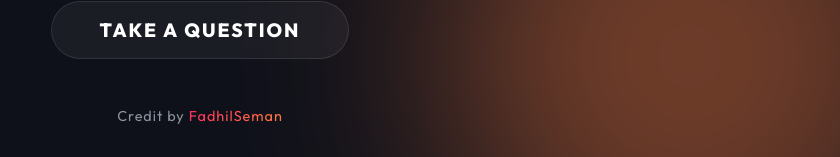
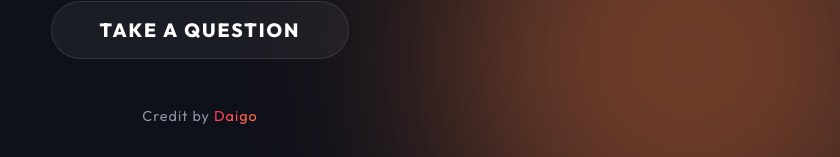
Before and after one commit to MuhammadFadhilSeman/Shuffle_game, a Flask app: page / in a window 1280 px wide. Shown: the part 736-893 px from the top of the page, without its empty margins (440-1280 px from the left). Run offline with Flask 3, Linux system fonts and the light colour scheme.

Commit message:
Update credit to Daigo

```diff
--- a/templates/index.html
+++ b/templates/index.html
@@ -57,7 +57,7 @@
         </div>
 
         <footer>
-            <p class="footer-credit">Credit by <span class="highlight">FadhilSeman</span></p>
+            <p class="footer-credit">Credit by <span class="highlight">Daigo</span></p>
         </footer>
     </main>
 
```
